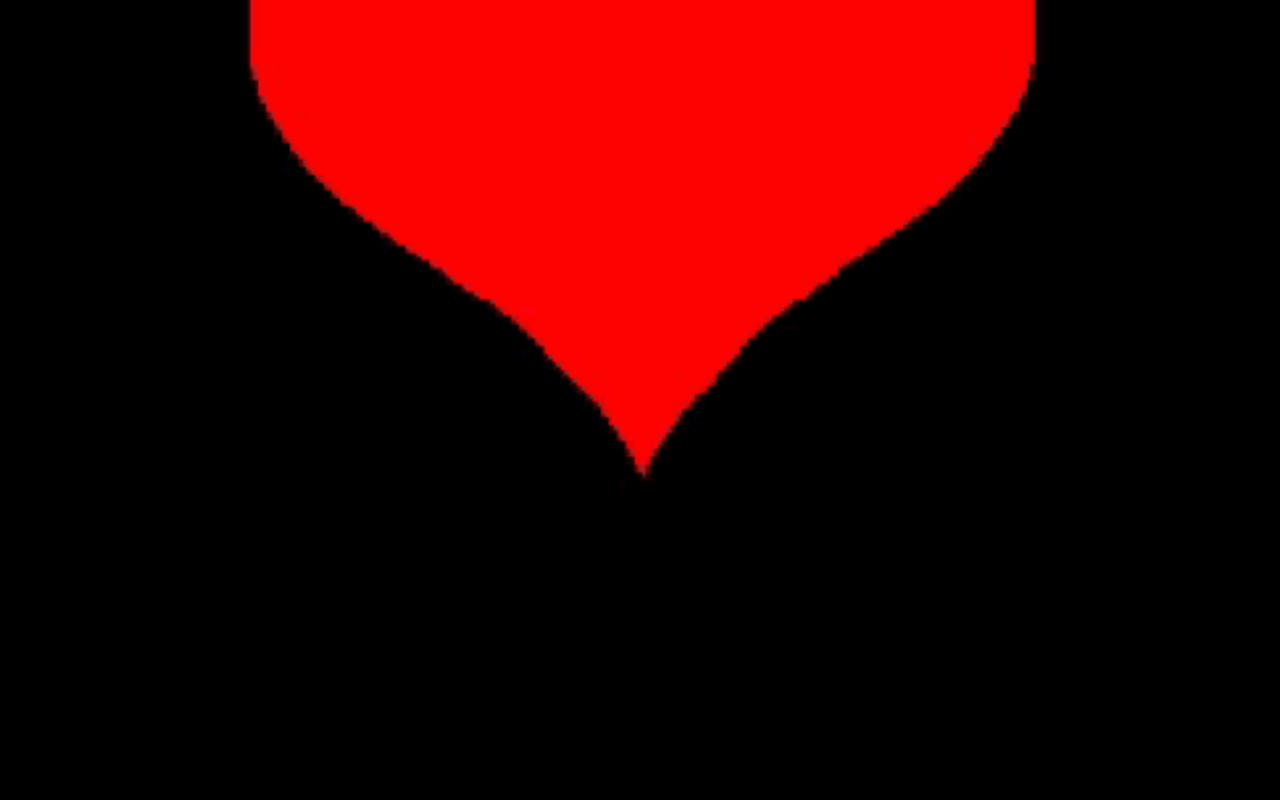
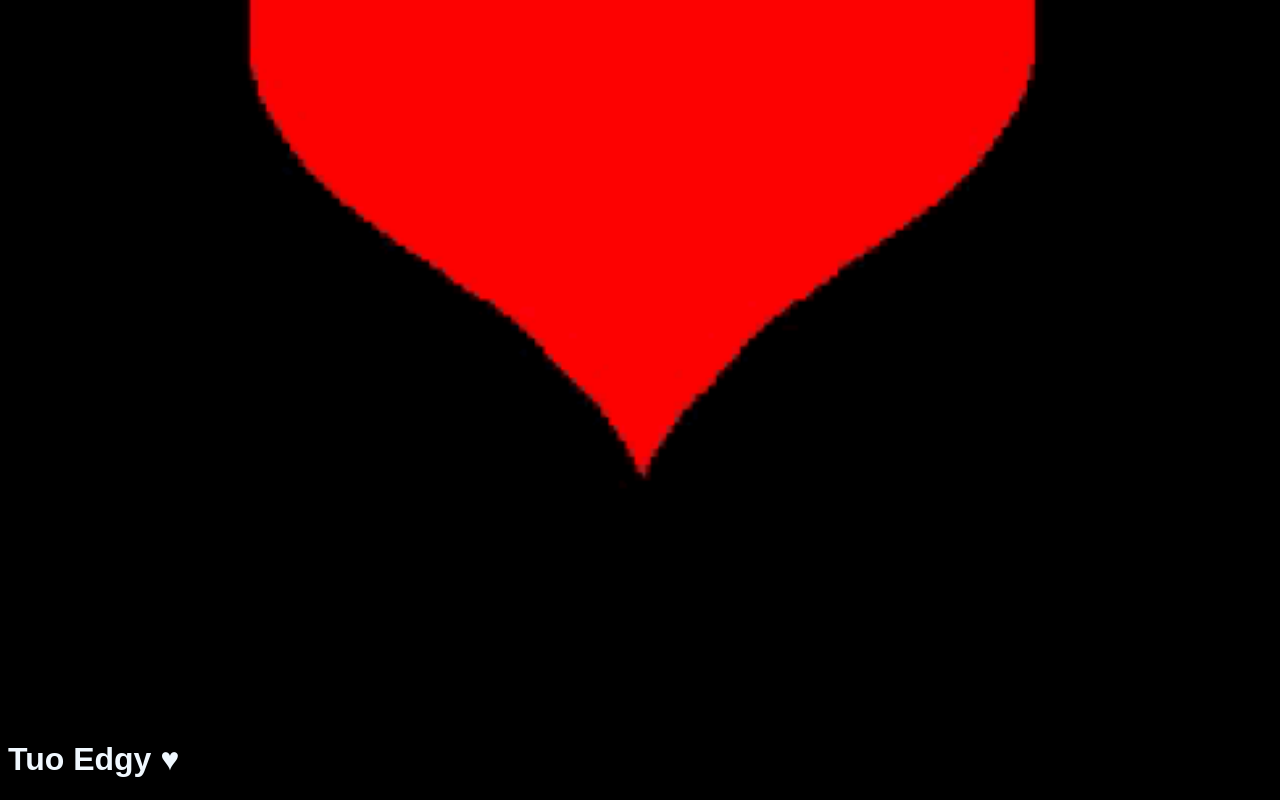
Before and after one commit to edgyDyo/Valentino, a plain HTML site: page pageFinal2.html in a window 1280 px wide. Shown: the part 624-1424 px from the top of the page. Before the commit the page ends 1403 px from the top, so only its background shows below. Drawn offline with Linux system fonts and the light colour scheme.

Commit message:
Add files via upload

```diff
--- a/pageFinal2.html
+++ b/pageFinal2.html
@@ -11,6 +11,6 @@
         Buon San Valentino Amore mio, ti amo da impazzire!
     </h1>
     <img src="cuore.gif" alt="cuore" style="width: 100%;">
-    <h3>Tuo Edgy &hearts; </h3>
+    <h1>Tuo Edgy &hearts; </h1>
 </body>
 </html>
```
